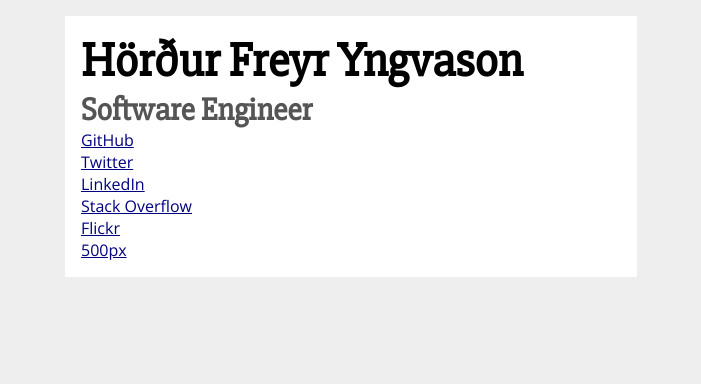
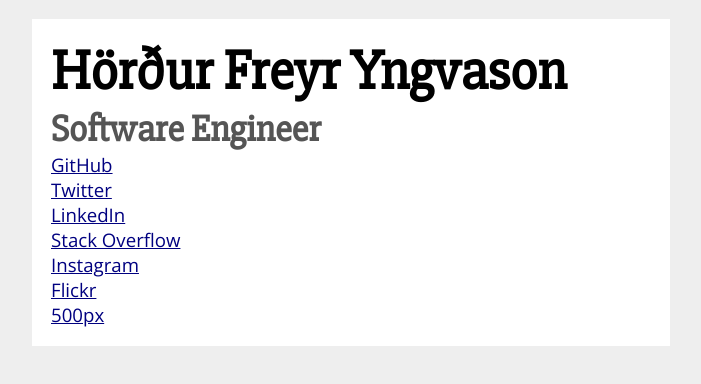
Before and after one commit to vindvaki/vindvaki.github.io, a plain HTML site: page index.html in a window 1280 px wide. Shown: the whole page, without its empty margins (289-990 px from the left). Drawn offline with nearby package versions, Linux system fonts and the light colour scheme; some icons are missing.

Commit message:
Update links and make everything bigger

```diff
--- a/index.html
+++ b/index.html
@@ -26,7 +26,7 @@
 		 background: #fff;
 
 		 font-family: "Open Sans", sans-serif;
-		 font-size: 1em;
+		 font-size: 14pt;
 
 		 padding: 1em;
 
@@ -34,9 +34,9 @@
 		 margin: 1em 0 1em 0;
 	 }
 
-	 @media (min-width:541px) and (min-device-width: 541px) {
+	 @media (min-width:601px) and (min-device-width: 601px) {
 		 body {
-			 width: 540px;
+			 width: 600px;
 			 margin: 1em auto 1em auto;
 		 }
 	 }
@@ -65,6 +65,9 @@
 
 	 li:before {
 		 padding: 0 0.5em 0 0;
+     font-size: 1.5em;
+     line-height: 1.5em;
+     vertical-align: middle;
 	 }
 
 	 a {
@@ -91,8 +94,9 @@
 			<ul>
 				<li class="fi-social-github"><a href="https://github.com/vindvaki">GitHub</a></li>
 				<li class="fi-social-twitter"><a href="https://twitter.com/vindvaki">Twitter</a></li>
-				<li class="fi-social-linkedin"><a href="http://www.linkedin.com/pub/hordur-freyr-yngvason/28/6a/820/">LinkedIn</a></li>
+				<li class="fi-social-linkedin"><a href="https://www.linkedin.com/in/vindvaki/">LinkedIn</a></li>
 				<li class="fi-social-stack-overflow"><a href="http://stackoverflow.com/users/321825/vindvaki">Stack Overflow</a></li>
+				<li class="fi-social-instagram"><a href="https://instagram.com/vindvaki">Instagram</a></li>
 				<li class="fi-social-flickr"><a href="http://flickr.com/vindvaki">Flickr</a></li>
 				<li class="fi-social-500px"><a href="http://500px.com/vindvaki">500px</a></li>
 			</ul>
```
